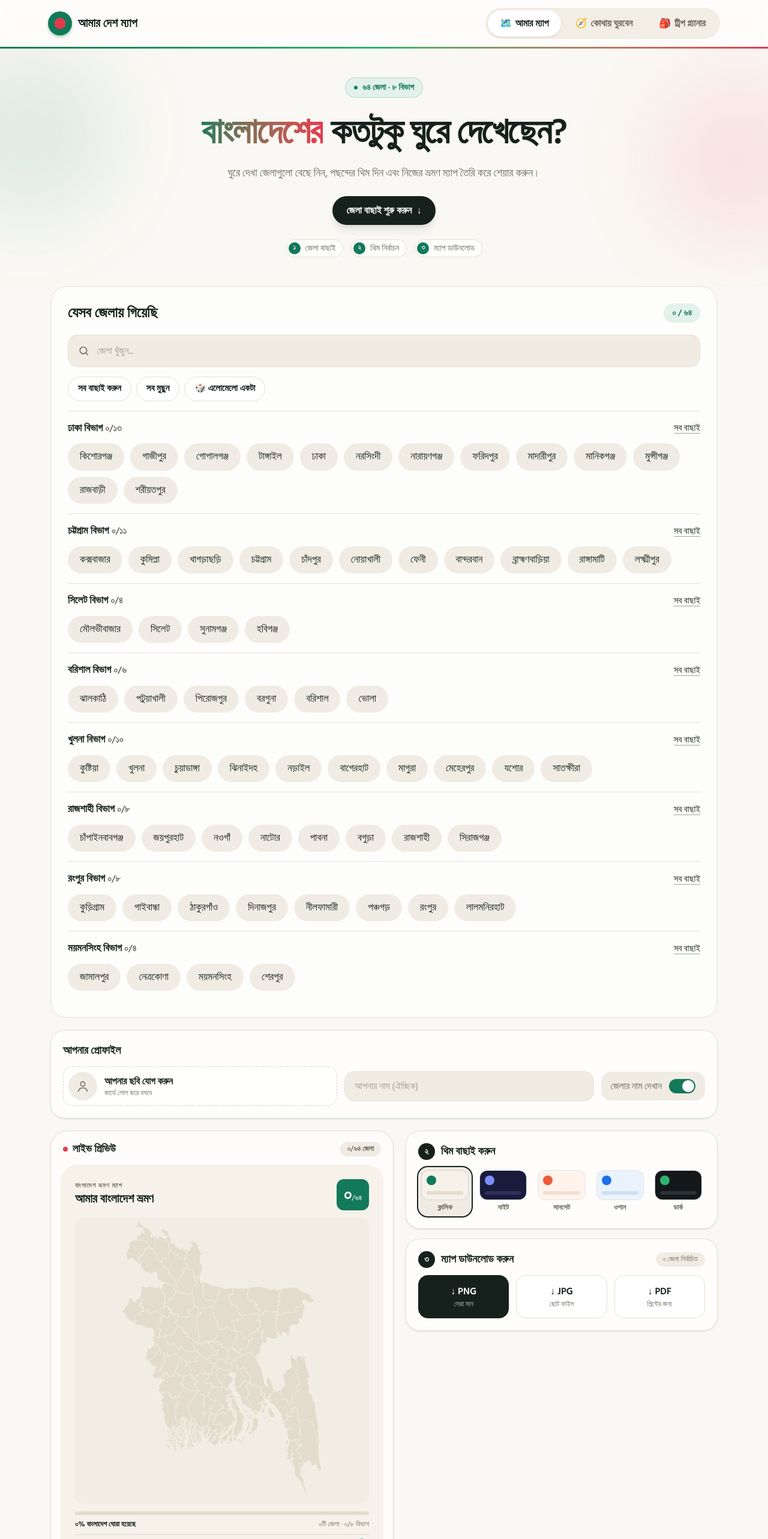
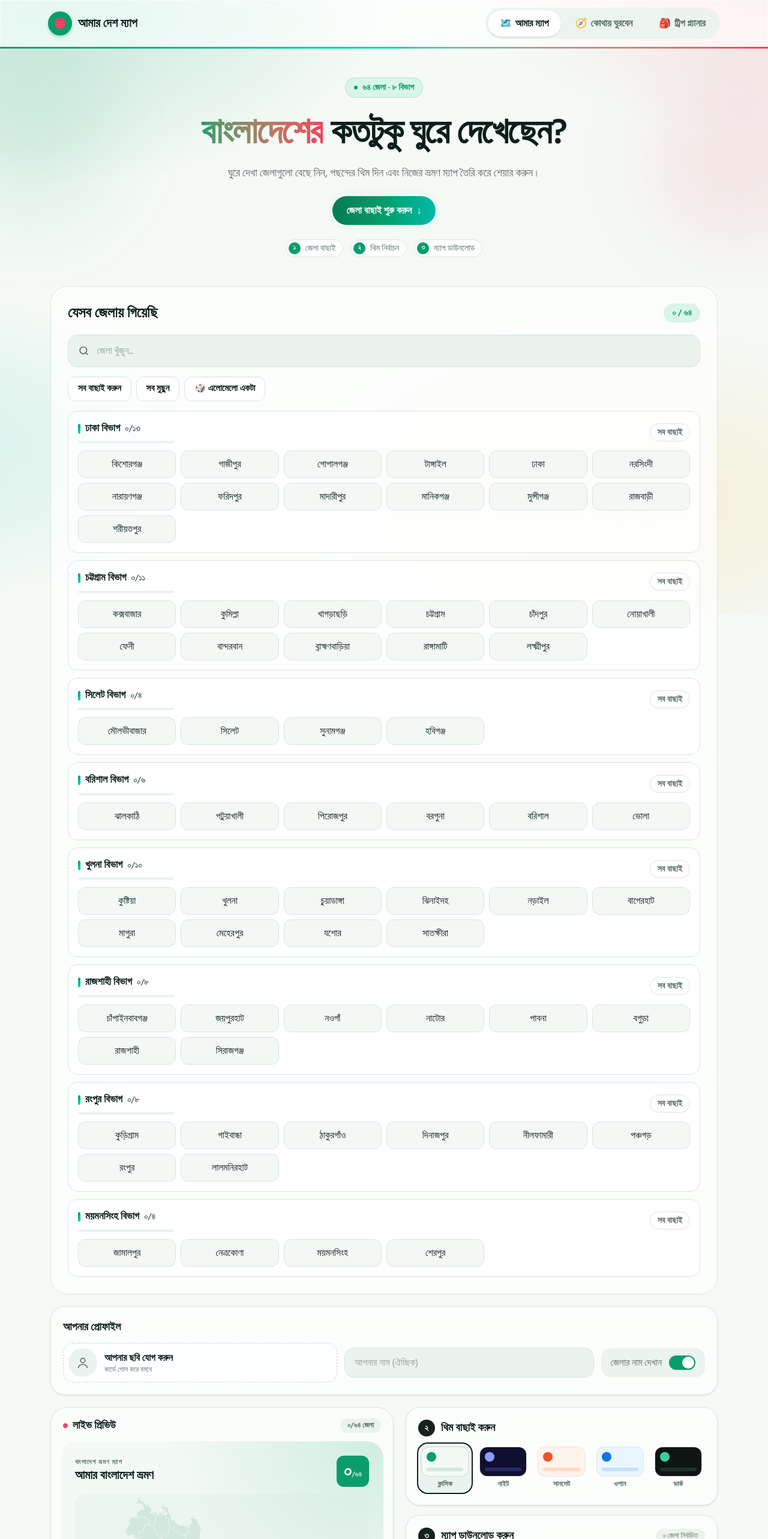
Before and after one commit to md-fahad1/bd-travel-maps, a Next.js app: page / in a window 1280 px wide. Shown: the top 2566 px of the page at 60% size. Built offline with nearby package versions, Linux system fonts and the light colour scheme; a web font is replaced by a local one.

Commit message:
feat: update global styles and add new animations; enhance DistrictPicker component for improved UI and interactivity

```diff
--- a/src/app/globals.css
+++ b/src/app/globals.css
@@ -3,15 +3,16 @@
 @theme {
   --font-sans: "Hind Siliguri", "Anek Bangla", system-ui, sans-serif;
   --font-display: "Anek Bangla", "Hind Siliguri", system-ui, sans-serif;
-  --color-paper: #faf8f4;
-  --color-sand: #f1ece3;
-  --color-sand-line: #e6dfd1;
-  --color-ink: #16211d;
-  --color-ink-soft: #6f6a5f;
-  --color-brand: #12795a;
-  --color-brand-deep: #0f6b50;
-  --color-brand-tint: #e3f1ec;
-  --color-flag-red: #e5384f;
+  --color-paper: #f5faf6;
+  --color-sand: #eaf3ee;
+  --color-sand-line: #d8e6dd;
+  --color-ink: #0d1f19;
+  --color-ink-soft: #5a6f66;
+  --color-brand: #0a9d6b;
+  --color-brand-deep: #067a54;
+  --color-brand-tint: #d9f5e8;
+  --color-flag-red: #f43f5e;
+  --color-gold: #f5b83d;
   --animate-marquee: marquee 45s linear infinite;
   --animate-marquee-rev: marquee-rev 55s linear infinite;
   --animate-float: float 6s ease-in-out infinite;
@@ -63,7 +64,7 @@ body {
 }
 
 .text-gradient {
-  background: linear-gradient(100deg, #12795a 10%, #2fb26f 45%, #e5384f 95%);
+  background: linear-gradient(100deg, #067a54 10%, #14b8a6 50%, #f43f5e 95%);
   -webkit-background-clip: text;
   background-clip: text;
   color: transparent;
@@ -75,3 +76,79 @@ body {
   html { scroll-behavior: auto; }
   .animate-marquee, .animate-marquee-rev, .animate-float, .animate-shimmer { animation: none !important; }
 }
+
+/* ---------- aurora background ---------- */
+body::before {
+  content: "";
+  position: fixed;
+  inset: -25%;
+  z-index: -1;
+  pointer-events: none;
+  background:
+    radial-gradient(40% 35% at 20% 20%, rgba(10, 157, 107, 0.2), transparent 70%),
+    radial-gradient(35% 30% at 80% 15%, rgba(244, 63, 94, 0.14), transparent 70%),
+    radial-gradient(40% 35% at 70% 85%, rgba(245, 184, 61, 0.16), transparent 70%),
+    radial-gradient(35% 30% at 10% 80%, rgba(20, 184, 166, 0.14), transparent 70%);
+  animation: aurora 26s ease-in-out infinite alternate;
+}
+
+@keyframes aurora {
+  0% { transform: translate3d(0, 0, 0) scale(1) rotate(0deg); }
+  50% { transform: translate3d(3%, -2%, 0) scale(1.08) rotate(3deg); }
+  100% { transform: translate3d(-3%, 3%, 0) scale(1.04) rotate(-3deg); }
+}
+
+/* ---------- entrance ---------- */
+.rise {
+  animation: rise 0.7s cubic-bezier(0.22, 1, 0.36, 1) both;
+}
+
+@keyframes rise {
+  from { opacity: 0; transform: translateY(22px) scale(0.98); }
+  to { opacity: 1; transform: none; }
+}
+
+/* ---------- button shine ---------- */
+.btn-shine::after {
+  content: "";
+  position: absolute;
+  inset: 0;
+  background: linear-gradient(105deg, transparent 30%, rgba(255, 255, 255, 0.38) 50%, transparent 70%);
+  transform: translateX(-120%);
+  pointer-events: none;
+}
+
+.btn-shine:hover::after {
+  transform: translateX(120%);
+  transition: transform 0.8s ease;
+}
+
+/* ---------- glow pulse ---------- */
+.glow-ring {
+  animation: glow 2.4s ease-in-out infinite;
+}
+
+@keyframes glow {
+  0%, 100% { box-shadow: 0 0 0 0 rgba(10, 157, 107, 0.45); }
+  50% { box-shadow: 0 0 0 10px rgba(10, 157, 107, 0); }
+}
+
+/* ---------- card lift ---------- */
+.card-lift {
+  transition: transform 0.35s cubic-bezier(0.22, 1, 0.36, 1), box-shadow 0.35s;
+}
+
+.card-lift:hover {
+  transform: translateY(-4px);
+  box-shadow: 0 18px 40px -18px rgba(10, 157, 107, 0.35);
+}
+
+/* ---------- map district hover ---------- */
+.district-path:hover {
+  filter: brightness(1.12) saturate(1.2);
+}
+
+@media (prefers-reduced-motion: reduce) {
+  body::before, .rise, .glow-ring { animation: none !important; }
+  .btn-shine::after { display: none; }
+}
--- a/src/app/layout.tsx
+++ b/src/app/layout.tsx
@@ -15,7 +15,7 @@ export const metadata: Metadata = {
 export const viewport: Viewport = {
   width: "device-width",
   initialScale: 1,
-  themeColor: "#faf8f4",
+  themeColor: "#f5faf6",
 };
 
 export default function RootLayout({ children }: { children: React.ReactNode }) {
--- a/src/components/DistrictPicker.tsx
+++ b/src/components/DistrictPicker.tsx
@@ -63,8 +63,8 @@ export default function DistrictPicker({ visited, onChange }: Props) {
         </motion.span>
       </div>
 
-      <label className="mt-5 flex items-center gap-3 rounded-2xl border border-sand-line bg-sand px-4 py-3.5 transition focus-within:border-brand focus-within:bg-white focus-within:shadow-[0_0_0_4px_rgba(18,121,90,0.12)]">
-        <svg width="20" height="20" viewBox="0 0 24 24" fill="none" stroke="#6f6a5f" strokeWidth="2" strokeLinecap="round">
+      <label className="mt-5 flex items-center gap-3 rounded-2xl border border-sand-line bg-sand px-4 py-3.5 transition focus-within:border-brand focus-within:bg-white focus-within:shadow-[0_0_0_4px_rgba(10,157,107,0.15)]">
+        <svg width="20" height="20" viewBox="0 0 24 24" fill="none" stroke="#5a6f66" strokeWidth="2" strokeLinecap="round">
           <circle cx="11" cy="11" r="7" />
           <path d="m20 20-3.5-3.5" />
         </svg>
@@ -88,7 +88,7 @@ export default function DistrictPicker({ visited, onChange }: Props) {
             onClick={b.f}
             whileHover={{ y: -2 }}
             whileTap={{ scale: 0.94 }}
-            className="rounded-full border border-sand-line bg-white px-4 py-2 font-semibold hover:border-brand"
+            className="rounded-xl border border-sand-line bg-white px-4 py-2 font-semibold transition hover:border-brand hover:text-brand"
           >
             {b.l}
           </motion.button>
@@ -99,29 +99,40 @@ export default function DistrictPicker({ visited, onChange }: Props) {
         {groups.length === 0 && (
           <p className="border-t border-sand-line py-8 text-center text-ink-soft">কোনো জেলা পাওয়া যায়নি।</p>
         )}
-        {groups.map(({ div, all, shown }) => {
+                {groups.map(({ div, all, shown }) => {
           const ids = all.map((d) => d.id);
           const n = ids.filter((id) => set.has(id)).length;
           const full = n === ids.length;
+          const pct = Math.round((n / ids.length) * 100);
           return (
             <Reveal key={div.id} y={16}>
-              <div className="border-t border-sand-line py-4">
-                <div className="mb-3 flex items-center justify-between">
-                  <h3 className="font-display text-[17px] font-extrabold">
-                    {div.bn}{" "}
-                    <span className="text-[15px] font-semibold text-ink-soft">
-                      {bn(n)}/{bn(ids.length)}
-                    </span>
-                  </h3>
+              <div className="mt-3 rounded-2xl border border-sand-line bg-white/60 p-3.5 sm:p-4">
+                <div className="mb-3 flex items-center justify-between gap-3">
+                  <div className="min-w-0 flex-1">
+                    <h3 className="font-display flex items-center gap-2 text-base font-extrabold sm:text-[17px]">
+                      <span className="h-4 w-1 shrink-0 rounded-full bg-gradient-to-b from-brand to-teal-400" />
+                      {div.bn}
+                      <span className="text-sm font-semibold text-ink-soft">
+                        {bn(n)}/{bn(ids.length)}
+                      </span>
+                    </h3>
+                    <div className="mt-2 h-1 w-full max-w-[160px] overflow-hidden rounded-full bg-sand">
+                      <div
+                        className="h-full rounded-full bg-gradient-to-r from-brand to-teal-400 transition-all duration-500"
+                        style={{ width: `${pct}%` }}
+                      />
+                    </div>
+                  </div>
                   <button
                     type="button"
                     onClick={() => toggleMany(ids)}
-                    className="text-[15px] underline decoration-ink/40 underline-offset-4 hover:decoration-ink"
+                    className="shrink-0 rounded-full border border-sand-line bg-white px-3 py-1 text-xs font-semibold text-ink-soft transition hover:border-brand hover:text-brand sm:text-sm"
                   >
                     {full ? "সব মুছুন" : "সব বাছাই"}
                   </button>
                 </div>
-                <div className="flex flex-wrap gap-x-2.5 gap-y-2.5">
+
+                <div className="grid grid-cols-3 gap-2 sm:grid-cols-3 md:grid-cols-4 lg:grid-cols-6">
                   {shown.map((d) => {
                     const on = set.has(d.id);
                     return (
@@ -131,13 +142,18 @@ export default function DistrictPicker({ visited, onChange }: Props) {
                         onClick={() => toggle(d.id)}
                         aria-pressed={on}
                         whileHover={{ y: -2 }}
-                        whileTap={{ scale: 0.9 }}
+                        whileTap={{ scale: 0.94 }}
                         animate={{
-                          backgroundColor: on ? "#0f6b50" : "#f1ece3",
-                          color: on ? "#ffffff" : "#16211d",
+                          backgroundColor: on ? "#067a54" : "#f3f8f5",
+                          color: on ? "#ffffff" : "#0d1f19",
                         }}
                         transition={{ duration: 0.2 }}
-                        className="rounded-full px-5 py-2.5 text-[17px]"
+                        className={
+                          "flex items-center justify-center gap-1.5 rounded-xl border px-2 py-2.5 text-[15px] font-medium sm:text-base " +
+                          (on
+                            ? "border-brand-deep shadow-md shadow-brand/25"
+                            : "border-sand-line hover:border-brand/50")
+                        }
                       >
                         <AnimatePresence initial={false}>
                           {on && (
@@ -145,13 +161,13 @@ export default function DistrictPicker({ visited, onChange }: Props) {
                               initial={{ width: 0, opacity: 0, scale: 0 }}
                               animate={{ width: "auto", opacity: 1, scale: 1 }}
                               exit={{ width: 0, opacity: 0, scale: 0 }}
-                              className="mr-2 inline-block align-middle text-[11px]"
+                              className="inline-block text-[11px]"
                             >
                               ✓
                             </motion.span>
                           )}
                         </AnimatePresence>
-                        {d.bn}
+                        <span className="truncate">{d.bn}</span>
                       </motion.button>
                     );
                   })}
--- a/src/components/Header.tsx
+++ b/src/components/Header.tsx
@@ -66,7 +66,7 @@ export default function Header({ tab, onTab }: { tab: TabId; onTab: (t: TabId) =
       </div>
       <motion.div
         style={{ scaleX }}
-        className="h-[3px] origin-left bg-gradient-to-r from-brand via-[#2fb26f] to-flag-red"
+        className="h-[3px] origin-left bg-gradient-to-r from-brand via-teal-400 to-flag-red"
       />
     </header>
   );
--- a/src/components/MapCard.tsx
+++ b/src/components/MapCard.tsx
@@ -34,7 +34,11 @@ const title = name.trim() ? `${name.trim()}-এর বাংলাদেশ ভ
     <div
       ref={ref}
       className="flex flex-col rounded-[28px] p-4 sm:p-6"
-      style={{ background: theme.bg, color: theme.ink, aspectRatio: "4 / 5" }}
+      style={{
+        background: `radial-gradient(110% 70% at 100% 0%, ${theme.accent}26, transparent 60%), ${theme.bg}`,
+        color: theme.ink,
+        aspectRatio: "4 / 5",
+      }}
     >
       <div className="flex items-center justify-between gap-2">
         <div className="flex min-w-0 items-center gap-2.5">
@@ -77,6 +81,7 @@ const title = name.trim() ? `${name.trim()}-এর বাংলাদেশ ভ
                 <path
                   key={d.id}
                   d={d.d}
+                  className="district-path"
                   fill={on ? theme.accent : theme.base}
                   stroke={theme.line}
                   strokeWidth={on ? 1.2 : 1}
--- a/src/components/MyMapTab.tsx
+++ b/src/components/MyMapTab.tsx
@@ -125,20 +125,20 @@ export default function MyMapTab({ state, update }: Props) {
             {bn(DISTRICTS.length)} জেলা · {bn(DIVISIONS.length)} বিভাগ
           </span>
 
-          <h1 className="font-display mx-auto mt-4 max-w-2xl text-[32px] font-extrabold leading-tight tracking-tight sm:mt-5 sm:text-5xl lg:text-6xl">
+          <h1 className="rise [animation-delay:100ms] font-display mx-auto mt-4 max-w-2xl text-[32px] font-extrabold leading-tight tracking-tight sm:mt-5 sm:text-5xl lg:text-6xl">
             <span className="bg-gradient-to-r from-brand to-flag-red bg-clip-text text-transparent">
               বাংলাদেশের
             </span>{" "}
             কতটুকু ঘুরে দেখেছেন?
           </h1>
 
-          <p className="mx-auto mt-3 max-w-xl text-sm leading-relaxed text-ink-soft sm:mt-4 sm:text-lg">
+          <p className="rise [animation-delay:200ms] mx-auto mt-3 max-w-xl text-sm leading-relaxed text-ink-soft sm:mt-4 sm:text-lg">
             ঘুরে দেখা জেলাগুলো বেছে নিন, পছন্দের থিম দিন এবং নিজের ভ্রমণ ম্যাপ তৈরি করে শেয়ার করুন।
           </p>
 
           <a
             href="#picker"
-            className="font-display mt-5 inline-flex items-center gap-2 rounded-full bg-[#16211d] px-6 py-3 text-sm font-semibold text-white shadow-lg shadow-black/10 transition hover:-translate-y-0.5 hover:bg-black sm:mt-6 sm:text-base"
+            className="btn-shine glow-ring font-display relative mt-5 inline-flex items-center gap-2 overflow-hidden rounded-full bg-gradient-to-r from-brand-deep via-brand to-teal-500 px-6 py-3 text-sm font-semibold text-white shadow-lg shadow-brand/30 transition hover:-translate-y-0.5 sm:mt-6 sm:text-base"
           >
             জেলা বাছাই শুরু করুন
             <span aria-hidden>↓</span>
@@ -168,7 +168,7 @@ export default function MyMapTab({ state, update }: Props) {
           />
         </div>
 
-        <div className="rounded-[24px] border border-sand-line bg-white/70 p-4 shadow-sm backdrop-blur-sm sm:p-5">
+        <div className="card-lift rounded-[24px] border border-sand-line bg-white/70 p-4 shadow-sm backdrop-blur-sm sm:p-5">
           <h2 className="font-display mb-3 text-base font-extrabold sm:text-lg">
             আপনার প্রোফাইল
           </h2>
@@ -201,7 +201,7 @@ export default function MyMapTab({ state, update }: Props) {
                       height="22"
                       viewBox="0 0 24 24"
                       fill="none"
-                      stroke="#6f6a5f"
+                      stroke="#5a6f66"
                       strokeWidth="1.8"
                       strokeLinecap="round"
                     >
@@ -254,7 +254,7 @@ export default function MyMapTab({ state, update }: Props) {
                 className="peer sr-only"
               />
 
-              <span className="relative h-6 w-11 shrink-0 rounded-full bg-[#d9d2c3] transition peer-checked:bg-brand after:absolute after:left-0.5 after:top-0.5 after:h-5 after:w-5 after:rounded-full after:bg-white after:shadow after:transition peer-checked:after:translate-x-5" />
+              <span className="relative h-6 w-11 shrink-0 rounded-full bg-[#cbddd2] transition peer-checked:bg-brand after:absolute after:left-0.5 after:top-0.5 after:h-5 after:w-5 after:rounded-full after:bg-white after:shadow after:transition peer-checked:after:translate-x-5" />
             </label>
           </div>
         </div>
@@ -291,7 +291,7 @@ export default function MyMapTab({ state, update }: Props) {
           </section>
 
           <section className="space-y-4">
-            <div className="rounded-[24px] border border-sand-line bg-white/70 p-4 shadow-sm backdrop-blur-sm sm:p-5">
+            <div className="card-lift rounded-[24px] border border-sand-line bg-white/70 p-4 shadow-sm backdrop-blur-sm sm:p-5">
               <div className="mb-3 flex items-center gap-2.5">
                 <span className="font-display flex h-7 w-7 items-center justify-center rounded-full bg-[#16211d] text-sm font-bold text-white">
                   ২
@@ -343,7 +343,7 @@ export default function MyMapTab({ state, update }: Props) {
 
 
 
-            <div className="rounded-[24px] border border-sand-line bg-white/70 p-4 shadow-sm backdrop-blur-sm sm:p-5">
+            <div className="card-lift rounded-[24px] border border-sand-line bg-white/70 p-4 shadow-sm backdrop-blur-sm sm:p-5">
               <div className="mb-3 flex items-center justify-between gap-3">
                 <div className="flex items-center gap-2.5">
                   <span className="font-display flex h-7 w-7 items-center justify-center rounded-full bg-[#16211d] text-sm font-bold text-white">
@@ -375,7 +375,7 @@ export default function MyMapTab({ state, update }: Props) {
                     className={
                       "font-display flex flex-col items-center rounded-2xl border px-2 py-3 transition hover:-translate-y-0.5 disabled:cursor-not-allowed disabled:opacity-50 sm:py-3.5 " +
                       (index === 0
-                        ? "border-[#16211d] bg-[#16211d] text-white hover:bg-black"
+                        ? "border-transparent bg-gradient-to-r from-brand-deep to-brand text-white"
                         : "border-sand-line bg-white hover:bg-sand")
                     }
                   >
--- a/src/data/themes.ts
+++ b/src/data/themes.ts
@@ -11,11 +11,10 @@ export interface Theme {
   dot: string; // label dot
   swatchBg: string;
 }
-
 export const THEMES: Theme[] = [
-  { id: "classic", name: "ক্লাসিক", bg: "#f6f2ea", ink: "#16211d", sub: "#7a7468", base: "#e3dccd", line: "#f6f2ea", accent: "#12795a", track: "#e3dccd", dot: "#e5384f", swatchBg: "#f6f2ea" },
-  { id: "night", name: "নাইট", bg: "#1a1a3b", ink: "#f2f2ff", sub: "#9a9ac8", base: "#2f2f5c", line: "#1a1a3b", accent: "#7d8cff", track: "#2f2f5c", dot: "#ffd166", swatchBg: "#1a1a3b" },
-  { id: "sunset", name: "সানসেট", bg: "#fff3ec", ink: "#2a1812", sub: "#9a7466", base: "#f3dfd3", line: "#fff3ec", accent: "#ee5a3a", track: "#f3dfd3", dot: "#2a1812", swatchBg: "#fff3ec" },
-  { id: "ocean", name: "ওশান", bg: "#eaf3fd", ink: "#10233a", sub: "#6b86a3", base: "#cfdff3", line: "#eaf3fd", accent: "#1f6feb", track: "#cfdff3", dot: "#ff6b6b", swatchBg: "#eaf3fd" },
-  { id: "dark", name: "ডার্ক", bg: "#14181a", ink: "#f1f5f3", sub: "#8b9692", base: "#2b3235", line: "#14181a", accent: "#2fb26f", track: "#2b3235", dot: "#ffd166", swatchBg: "#14181a" },
+  { id: "classic", name: "ক্লাসিক", bg: "#f3faf5", ink: "#0d1f19", sub: "#5f7a6e", base: "#d3e8dc", line: "#f3faf5", accent: "#0a9d6b", track: "#d3e8dc", dot: "#f43f5e", swatchBg: "#f3faf5" },
+  { id: "night", name: "নাইট", bg: "#0f1030", ink: "#f4f4ff", sub: "#a5a8e0", base: "#262a63", line: "#0f1030", accent: "#8b9bff", track: "#262a63", dot: "#ffd166", swatchBg: "#0f1030" },
+  { id: "sunset", name: "সানসেট", bg: "#fff4ec", ink: "#2b1710", sub: "#a2705c", base: "#fbd9c4", line: "#fff4ec", accent: "#f2542d", track: "#fbd9c4", dot: "#2b1710", swatchBg: "#fff4ec" },
+  { id: "ocean", name: "ওশান", bg: "#eaf6ff", ink: "#0b2239", sub: "#5f86a8", base: "#c4e0f7", line: "#eaf6ff", accent: "#0b78e3", track: "#c4e0f7", dot: "#ff5470", swatchBg: "#eaf6ff" },
+  { id: "dark", name: "ডার্ক", bg: "#0e1513", ink: "#eefaf4", sub: "#85a095", base: "#22302b", line: "#0e1513", accent: "#34d399", track: "#22302b", dot: "#fbbf24", swatchBg: "#0e1513" },
 ];
```
